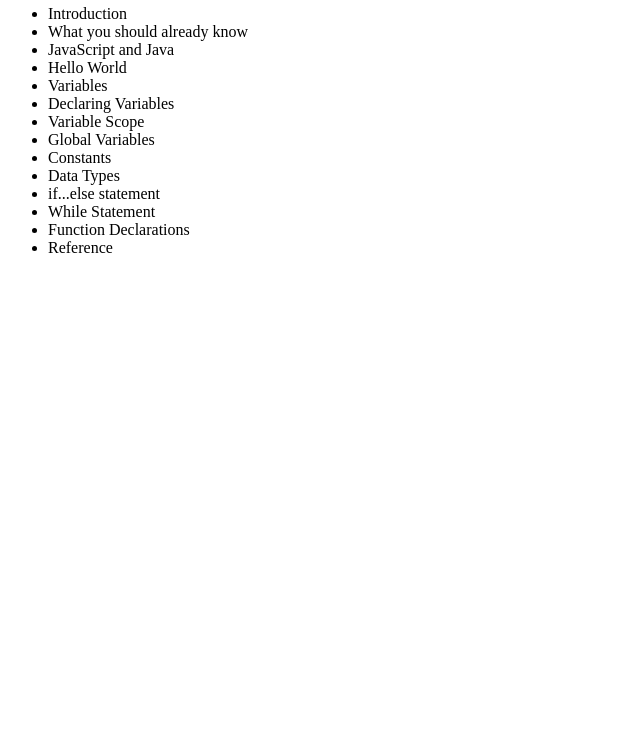
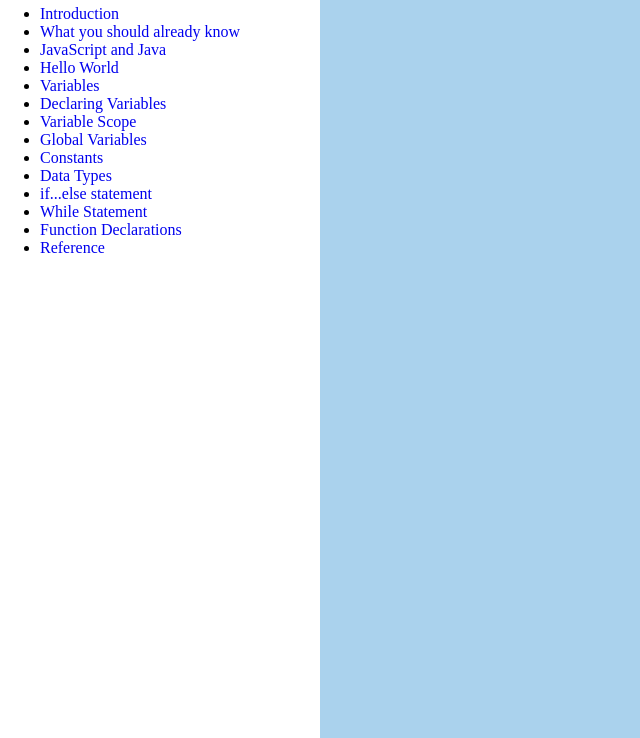
Before and after one commit to AmPrince86/Technical-Documentation-Page, a plain HTML site: page index.html in a window 1280 px wide. Shown: the part 62-800 px from the top of the page, without its empty margins (0-640 px from the left). Drawn offline with Linux system fonts and the light colour scheme.

Commit message:
html and css update

```diff
--- a/css/styles.css
+++ b/css/styles.css
@@ -0,0 +1,58 @@
+* {
+    box-sizing: border-box;
+}
+
+body {
+    padding: 0;
+    margin: 0;
+}
+/***************************NAV-BAR**************************************/
+li a {
+    text-decoration: none;
+}
+
+
+/****************************GRID*************************************/
+.container {
+  height: 100vh;
+  display: grid;
+  grid-template-columns: 1fr;
+  grid-auto-rows: minmax(150px, auto);
+  grid-template-areas:
+    "nav"
+    "main";
+}
+
+nav {
+  grid-area: nav;
+}
+
+main {
+  grid-area: main;
+}
+
+/***************************MAIN**************************************/
+main {
+  background-color: #aad2ed;
+}
+
+/****************************MEDIA QUERIES*************************************/
+@media (min-width: 768px) {
+  .container {
+    grid-template-columns: 1fr 2fr 1fr;
+    grid-template-rows: 100px minmax(150px, auto) 100px;
+    grid-template-areas:
+    "header header header"
+    "nav main aside"
+    "footer footer footer";
+  }
+}
+
+@media (min-width: 992px) {
+  .container {
+    grid-template-areas:
+    "nav main main"
+    "nav main main"
+    "nav main main";
+  }
+}
--- a/index.html
+++ b/index.html
@@ -5,26 +5,32 @@
     <meta http-equiv="X-UA-Compatible" content="IE=edge">
     <meta name="viewport" content="width=device-width, initial-scale=1.0">
     <title>Technical Documentation</title>
+    <link rel="stylesheet" href="css/styles.css">
 </head>
 <body>
-    <nav>
-        <h1>JS Documentation</h1>
-        <ul>
-            <li>Introduction</li>
-            <li>What you should already know</li>
-            <li>JavaScript and Java</li>
-            <li>Hello World</li>
-            <li>Variables</li>
-            <li>Declaring Variables</li>
-            <li>Variable Scope</li>
-            <li>Global Variables</li>
-            <li>Constants</li>
-            <li>Data Types</li>
-            <li>if...else statement</li>
-            <li>While Statement</li>
-            <li>Function Declarations</li>
-            <li>Reference</li>
-        </ul>
-    </nav>
+    <div class="container">
+        <div class="nav-bar">
+        <nav id="nav-bar">
+            <h1>JS Documentation</h1>
+            <ul>
+                <li><a href="#introduction">Introduction</a></li>
+                <li><a href="#should-know">What you should already know</a></li>
+                <li><a href="#javascript-and-java">JavaScript and Java</a></li>
+                <li><a href="#hello-world">Hello World</a></li>
+                <li><a href="#variables">Variables</a></li>
+                <li><a href="#declaring-variables">Declaring Variables</a></li>
+                <li><a href="#variable-scope">Variable Scope</a></li>
+                <li><a href="#global-variables">Global Variables</a></li>
+                <li><a href="#constants">Constants</a></li>
+                <li><a href="#data-types">Data Types</a></li>
+                <li><a href="#if-else-statement">if...else statement</a></li>
+                <li><a href="#while-statement">While Statement</a></li>
+                <li><a href="#function-declarations">Function Declarations</a></li>
+                <li><a href="#reference">Reference</a></li>
+            </ul>
+        </nav>
+        </div>
+    <main>main</main>
+    </div>
 </body>
 </html>
```
